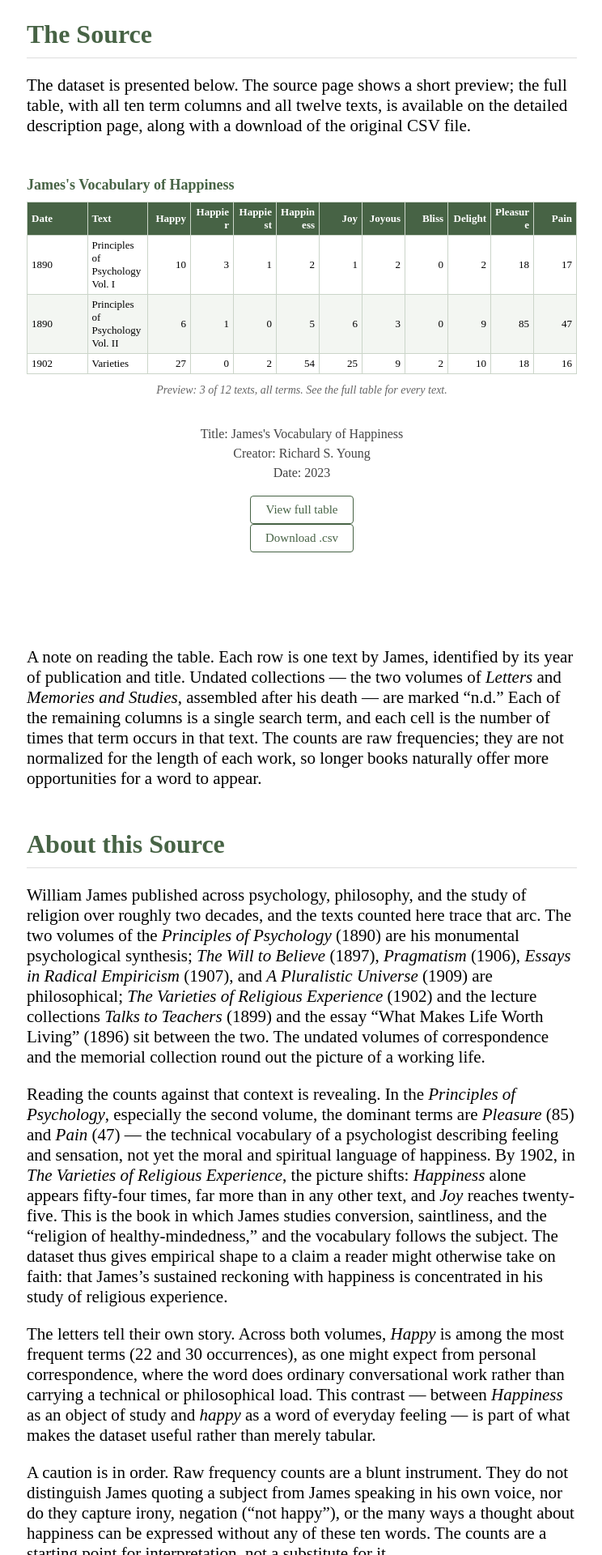
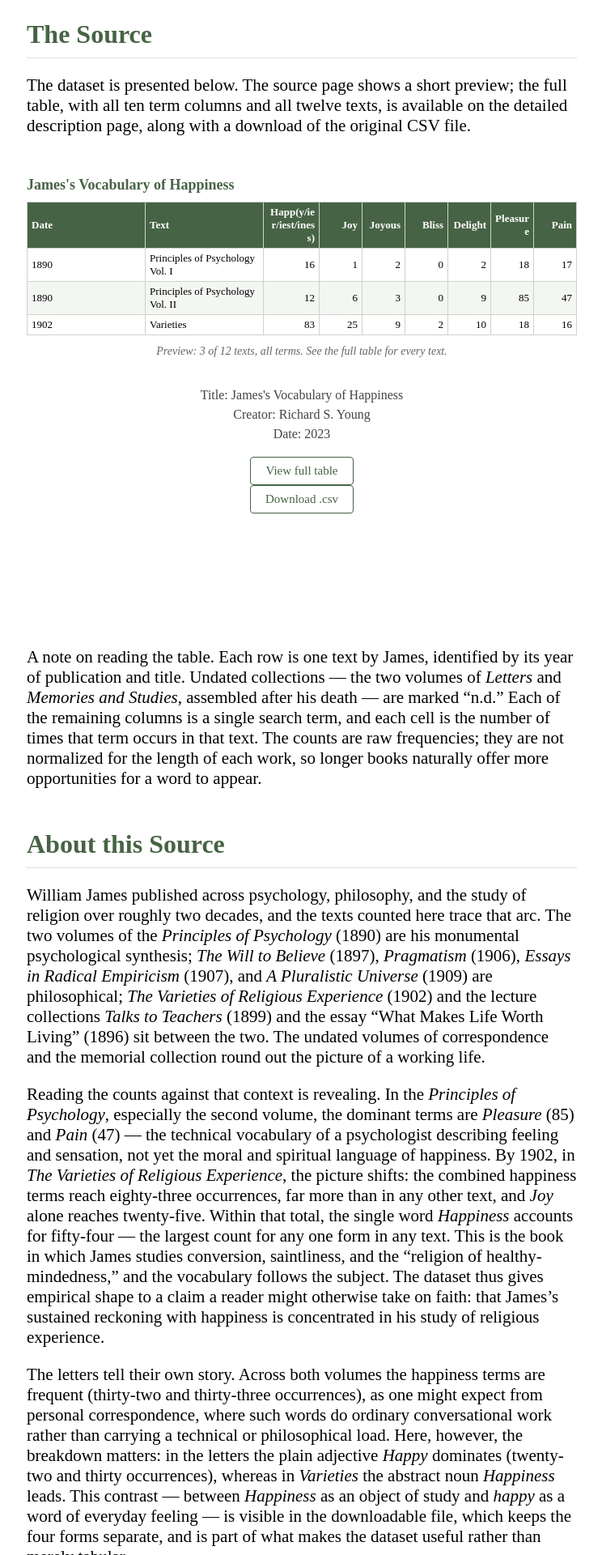
Before and after one commit to Ry17-Illinois/RECOVERYMockup3, a Jekyll site: the page built from index.markdown, in a window 1280 px wide. Shown: the part 1082-3002 px from the top of the page at 81% size, without its empty margins (267-1011 px from the left). Built offline with Jekyll 4.4.1, drawn with Linux system fonts in a browser that asks for light colours; some web fonts are replaced; our own code applies the rules of GitHub Pages for plain Markdown files; some of the changed text lies outside the part shown.

Commit message:
Display merged happiness terms
This change adds a compact display table for James's happiness vocabulary that merges Happy, Happier, Happiest, and Happiness into a single "Happ(y/ier/iest/iness)" column for readable on-page presentation, while preserving the original four-term breakdown in the downloadable CSV. It updates the dataset metadata and narrative text to explain the summary display versus the fuller raw data, and adjusts the table styling so the long merged header fits cleanly.

```diff
--- /dev/null
+++ b/_data/james_happiness_display.csv
@@ -0,0 +1,13 @@
+Date,Text,Happ(y/ier/iest/iness),Joy,Joyous,Bliss,Delight,Pleasure,Pain
+1890,Principles of Psychology Vol. I,16,1,2,0,2,18,17
+1890,Principles of Psychology Vol. II,12,6,3,0,9,85,47
+1896,What Makes Life Worth Living,0,0,0,0,0,0,0
+1897,The Will to Believe,14,4,0,0,1,10,5
+1899,Talks to Teachers,17,12,1,1,6,5,3
+1902,Varieties,83,25,9,2,10,18,16
+1906,Pragmatism,4,0,0,0,0,3,0
+1907,Essays in Radical Empiricism,3,0,0,0,0,3,2
+1909,A Pluralistic Universe,3,2,0,0,0,4,3
+n.d.,Letters Vol. I,32,8,2,2,7,11,5
+n.d.,Letters Vol. II,33,0,1,0,9,19,8
+n.d.,Memories and Studies,12,3,1,0,3,8,9
--- a/_sass/main.scss
+++ b/_sass/main.scss
@@ -275,6 +275,12 @@ iframe {
   min-width: 120px;
 }
 
+// The merged happiness column has a long header; give it a little more width.
+.dataset-table--compact th:nth-child(3),
+.dataset-table--compact td:nth-child(3) {
+  width: 58px;
+}
+
 // On the detail page a dataset needs full width, not the 2-column image grid.
 .img_description.is-dataset {
   display: block;
--- a/index.markdown
+++ b/index.markdown
@@ -27,19 +27,21 @@ A note on reading the table. Each row is one text by James, identified by its ye
 
 William James published across psychology, philosophy, and the study of religion over roughly two decades, and the texts counted here trace that arc. The two volumes of the *Principles of Psychology* (1890) are his monumental psychological synthesis; *The Will to Believe* (1897), *Pragmatism* (1906), *Essays in Radical Empiricism* (1907), and *A Pluralistic Universe* (1909) are philosophical; *The Varieties of Religious Experience* (1902) and the lecture collections *Talks to Teachers* (1899) and the essay "What Makes Life Worth Living" (1896) sit between the two. The undated volumes of correspondence and the memorial collection round out the picture of a working life.
 
-Reading the counts against that context is revealing. In the *Principles of Psychology*, especially the second volume, the dominant terms are *Pleasure* (85) and *Pain* (47) — the technical vocabulary of a psychologist describing feeling and sensation, not yet the moral and spiritual language of happiness. By 1902, in *The Varieties of Religious Experience*, the picture shifts: *Happiness* alone appears fifty-four times, far more than in any other text, and *Joy* reaches twenty-five. This is the book in which James studies conversion, saintliness, and the "religion of healthy-mindedness," and the vocabulary follows the subject. The dataset thus gives empirical shape to a claim a reader might otherwise take on faith: that James's sustained reckoning with happiness is concentrated in his study of religious experience.
+Reading the counts against that context is revealing. In the *Principles of Psychology*, especially the second volume, the dominant terms are *Pleasure* (85) and *Pain* (47) — the technical vocabulary of a psychologist describing feeling and sensation, not yet the moral and spiritual language of happiness. By 1902, in *The Varieties of Religious Experience*, the picture shifts: the combined happiness terms reach eighty-three occurrences, far more than in any other text, and *Joy* alone reaches twenty-five. Within that total, the single word *Happiness* accounts for fifty-four — the largest count for any one form in any text. This is the book in which James studies conversion, saintliness, and the "religion of healthy-mindedness," and the vocabulary follows the subject. The dataset thus gives empirical shape to a claim a reader might otherwise take on faith: that James's sustained reckoning with happiness is concentrated in his study of religious experience.
 
-The letters tell their own story. Across both volumes, *Happy* is among the most frequent terms (22 and 30 occurrences), as one might expect from personal correspondence, where the word does ordinary conversational work rather than carrying a technical or philosophical load. This contrast — between *Happiness* as an object of study and *happy* as a word of everyday feeling — is part of what makes the dataset useful rather than merely tabular.
+The letters tell their own story. Across both volumes the happiness terms are frequent (thirty-two and thirty-three occurrences), as one might expect from personal correspondence, where such words do ordinary conversational work rather than carrying a technical or philosophical load. Here, however, the breakdown matters: in the letters the plain adjective *Happy* dominates (twenty-two and thirty occurrences), whereas in *Varieties* the abstract noun *Happiness* leads. This contrast — between *Happiness* as an object of study and *happy* as a word of everyday feeling — is visible in the downloadable file, which keeps the four forms separate, and is part of what makes the dataset useful rather than merely tabular.
 
-A caution is in order. Raw frequency counts are a blunt instrument. They do not distinguish James quoting a subject from James speaking in his own voice, nor do they capture irony, negation ("not happy"), or the many ways a thought about happiness can be expressed without any of these ten words. The counts are a starting point for interpretation, not a substitute for it.
+A caution is in order. Raw frequency counts are a blunt instrument. They do not distinguish James quoting a subject from James speaking in his own voice, nor do they capture irony, negation ("not happy"), or the many ways a thought about happiness can be expressed without any of these words. The counts are a starting point for interpretation, not a substitute for it.
 
 # About this Edition
 
-The source for this edition is a tabular dataset of twelve rows and ten term columns, supplied by its compiler, Richard S. Young. We received the counts as a table and transcribed them into a single comma-separated values (CSV) file, which is the authoritative version presented here and offered for download.
+The source for this edition is a tabular dataset of twelve rows and ten term columns, supplied by its compiler, Richard S. Young. We received the counts as a table and transcribed them into a comma-separated values (CSV) file, which is the authoritative version offered for download.
 
-In preparing the table we made only minimal, documented changes. The compiler's data arrived with the term *Happiness* split across a line break ("Happines/s"); we have recorded it as a single column, *Happiness*. Undated texts, originally marked "NA," are displayed as "n.d." ("no date") for clarity. The order of rows follows the compiler's original sequence, roughly chronological by publication with the undated volumes last. No counts were altered, recomputed, or normalized.
+In preparing the table we made only minimal, documented changes. The compiler's data arrived with the term *Happiness* split across a line break ("Happines/s"); we have recorded it as a single column, *Happiness*. Undated texts, originally marked "NA," are displayed as "n.d." ("no date") for clarity. The order of rows follows the compiler's original sequence, roughly chronological by publication with the undated volumes last. No individual counts were altered, recomputed, or normalized in the source file.
 
-The table is rendered directly from the CSV file at build time, so the published table and the downloadable file cannot drift apart: they are the same data. On the source page we show an abbreviated preview — the two volumes of the *Principles of Psychology* (1890) and *The Varieties of Religious Experience* (1902), with all ten term columns — because showing every text at once makes the table taller than the page comfortably allows. These three works are the most revealing: the *Principles* anchor James's early psychological vocabulary of *Pleasure* and *Pain*, while *Varieties* marks the turn toward *Happiness* and *Joy*. The complete table, with all twelve texts, is one click away on the detailed description page and is horizontally scrollable on narrow screens.
+For display, we made one further editorial choice. The four closely related forms *Happy*, *Happier*, *Happiest*, and *Happiness* are combined into a single column, labeled "Happ(y/ier/iest/iness)," whose value is the sum of the four. This keeps the table narrow enough to show every term at once and foregrounds the overall weight of happiness language in each text. Because summing discards the distinction between the forms — a distinction the discussion above shows can matter — the downloadable CSV preserves all four as separate columns. The displayed table and the download are therefore not identical: the download is the fuller, unaltered record, and the display is a readable summary of it.
+
+On the source page we show an abbreviated preview — the two volumes of the *Principles of Psychology* (1890) and *The Varieties of Religious Experience* (1902), with all seven displayed term columns — because showing every text at once makes the table taller than the page comfortably allows. These three works are the most revealing: the *Principles* anchor James's early psychological vocabulary of *Pleasure* and *Pain*, while *Varieties* marks the turn toward happiness and *Joy*. The complete table, with all twelve texts, is one click away on the detailed description page and is horizontally scrollable on narrow screens.
 
 We have not independently re-counted the terms in James's texts. Readers who wish to verify or extend the dataset can consult the editions James scholars conventionally use, and we welcome corrections.
 
```
Also changed, not shown: _mindoc_media/james_happiness.md (+5 -3 lines).
